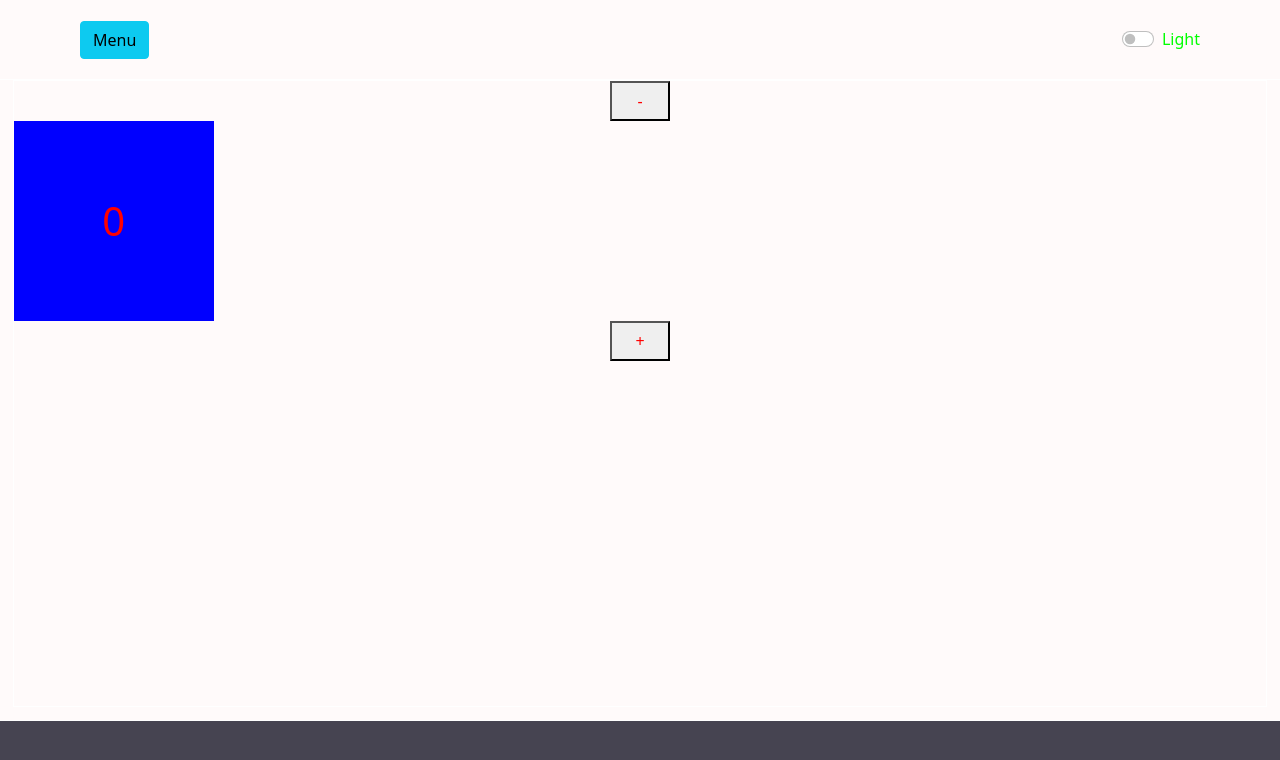
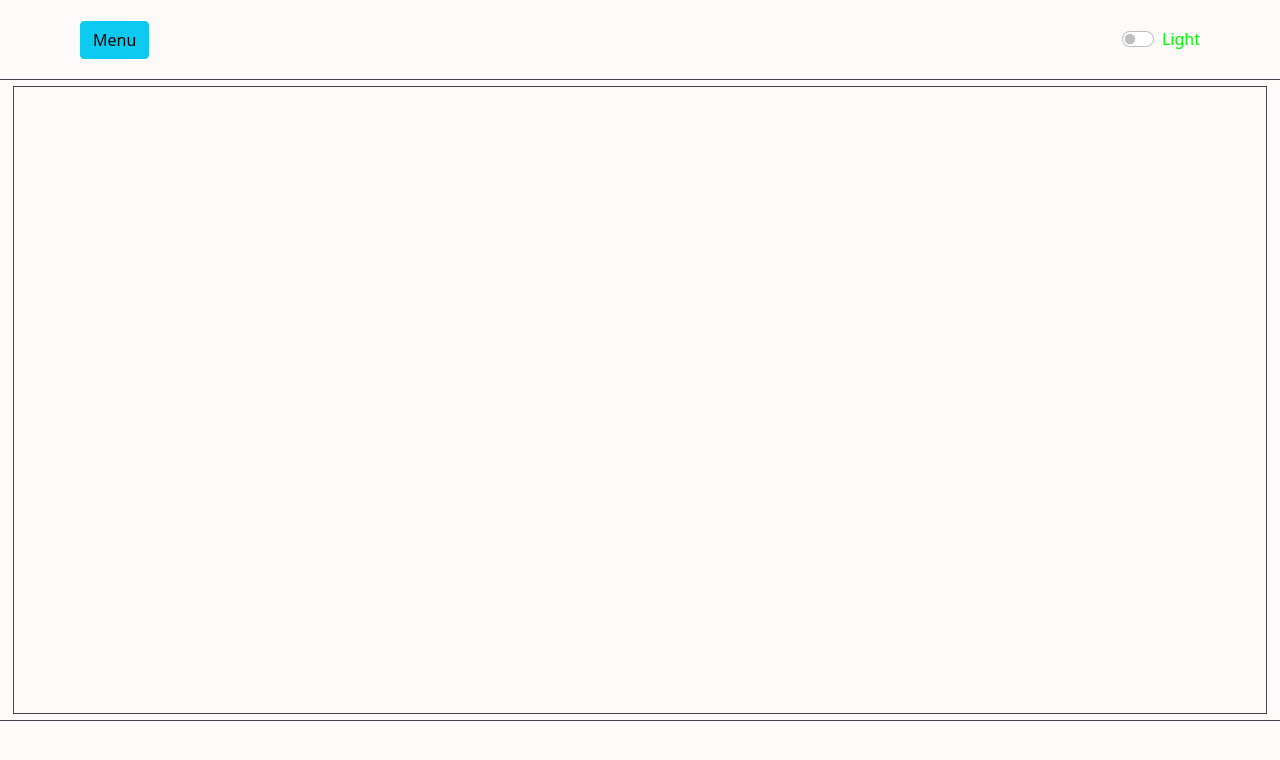
Before and after one commit to Sirius100/ModifTodo, a React (Create React App) app in the folder app/: page / in a window 1280 px wide. Shown: the top 760 px of the page. Built offline with nearby package versions, Linux system fonts and the light colour scheme.

Commit message:
100% настроил переключение цветовой схемы

```diff
--- a/app/src/footer/footer.jsx
+++ b/app/src/footer/footer.jsx
@@ -1,20 +1,29 @@
 import styled from 'styled-components'
-
-import React from 'react';
+import React, { useContext } from 'react';
+import {baseTheme} from '../theme/theme';
+import { AppContext } from '../app/App';
 
 const ComponentFooter = styled.footer`
   width: 100vw;
   height: 10vh;
-  background: #464451;
-  border-top: 1px solid white;
+  background: ${ props => props.bg ?
+   baseTheme.colors.bgDark :
+   baseTheme.colors.bgLight};
+  border-top-width: 1px;
+  border-top-style: solid;
+  border-top-color: ${ props => props.brd ?
+   baseTheme.borders.brdDark:
+   baseTheme.borders.brdLight };
   padding: 0 2em;
+  transition: all, .9s;
 `
 
 
 export function Footer() {
 
+  const {themeBgBoolean} = useContext(AppContext)
   return (
-    <ComponentFooter/>
+    <ComponentFooter brd={themeBgBoolean.theme} bg={themeBgBoolean.theme}/>
 
 
   )
--- a/app/src/header/header.jsx
+++ b/app/src/header/header.jsx
@@ -12,7 +12,11 @@ const ComponentHeader = styled.header`
   width: 100vw;
   height: 10vh;
   background: ${ props => props.bg ? baseTheme.colors.bgDark : baseTheme.colors.bgLight};
-  border-bottom: 1px solid white;
+  border-bottom-width: 1px;
+  border-bottom-style: solid;
+  border-bottom-color: ${ props => props.brd ?
+   baseTheme.borders.brdDark:
+   baseTheme.borders.brdLight };
   padding: 0 5em;
   transition: all, .6s;
 `
--- a/app/src/main/main.jsx
+++ b/app/src/main/main.jsx
@@ -5,19 +5,21 @@ import { AppContext } from '../app/App';
 import { WrapperTask } from './wrapperTask/wrapperTask';
 
 const ComponentMain = styled.main`
+  display: flex;
+  align-items: center;
   width: 100vw;
   height: 80vh;
   background: ${ props => props.bg ? baseTheme.colors.bgDark : baseTheme.colors.bgLight};
   text-align: center;
-  transition: all, .6s;
+  transition: all, .9s;
+
 `
-
 
 export function Main() {
 
   const {themeBgBoolean} = useContext(AppContext)
   return (
-    <ComponentMain bg={themeBgBoolean.theme}>
+    <ComponentMain bg={themeBgBoolean.theme} brd={themeBgBoolean}>
       <WrapperTask/>
     </ComponentMain>
 
--- a/app/src/main/wrapperTask/wrapperTask.jsx
+++ b/app/src/main/wrapperTask/wrapperTask.jsx
@@ -1,11 +1,8 @@
 // import PropTypes from 'prop-types';
-import React, {useReducer} from 'react';
-import reducer from '../../reducer/reducer'
+import React, {useContext} from 'react';
 import styled from 'styled-components'
-import { Blockplus } from './blockplus/blockplus';
-import { Blockminus } from './blockminus/blockminus';
-import { DisplayF } from './display/display';
-
+import {AppContext} from '../../app/App';
+import { baseTheme } from '../../theme/theme';
 
 
 const Wrapper = styled.div`
@@ -13,26 +10,19 @@ const Wrapper = styled.div`
   height: 98%;
   margin-left: auto;
   margin-right: auto;
-  border: 1px solid, white;
+  border-width: 1px;
+  border-style: solid;
+  border-color: ${ props => props.brd ?
+   baseTheme.borders.brdDark:
+   baseTheme.borders.brdLight };
+  transition: all, .9s;
 `
 
-export const Context = React.createContext();
-
 export function WrapperTask() {
-  const [state, dispatch] = useReducer(reducer, {count: 0});
-
+  const {themeBgBoolean} = useContext(AppContext)
   return (
 
-    <Context.Provider value={{state}}>
-      <Wrapper>
-        <Blockminus onClick={() => dispatch({type:'minus'})}/>
-
-        <DisplayF />
-
-        <Blockplus onClick={() => dispatch({type:'plus'})}/>
-      </Wrapper>
-    </Context.Provider>
-
+      <Wrapper brd={themeBgBoolean.theme}/>
 
   )
 }
--- a/app/src/theme/theme.jsx
+++ b/app/src/theme/theme.jsx
@@ -2,5 +2,9 @@ export const baseTheme = {
   colors: {
     bgLight: 'hsla(0, 100%, 99%, 1)',
     bgDark: 'hsla(249, 9%, 29%, 1)',
+  },
+  borders: {
+    brdLight: 'hsla(249, 9%, 29%, 1)',
+    brdDark: 'hsla(0, 100%, 99%, 1)',
   }
 }
```
Also changed, not shown: app/src/main/wrapperTask/wrapperTaskcopy.jsx (added, +44 -0 lines).
